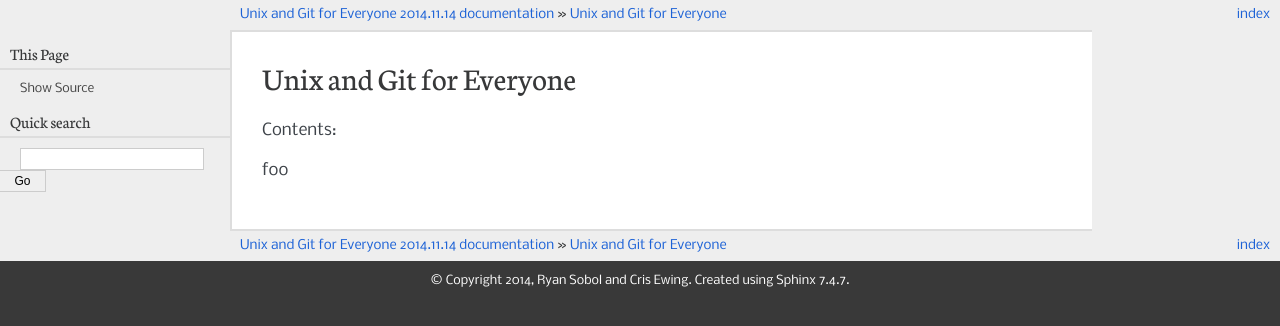
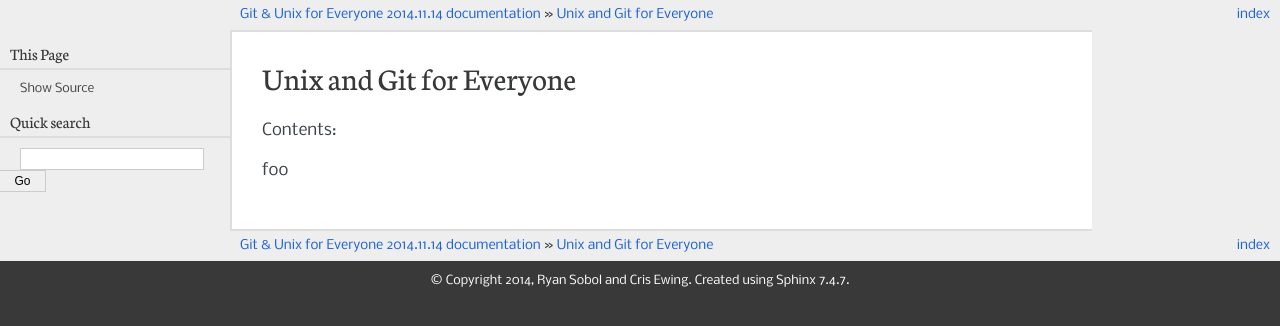
Before and after one commit to cewing/cf-uge, a Sphinx documentation site: the page built from source/index.rst, in a window 1280 px wide. Shown: the top 326 px of the page. Built offline with Sphinx 7.4.7, drawn with Linux system fonts in a browser that asks for light colours; formulas are drawn with MathJax 3.

Commit message:
fix naming

```diff
--- a/source/conf.py
+++ b/source/conf.py
@@ -1,6 +1,6 @@
 # -*- coding: utf-8 -*-
 #
-# Unix and Git for Everyone documentation build configuration file, created by
+# Git & Unix for Everyone documentation build configuration file, created by
 # sphinx-quickstart on Fri Nov 14 11:41:40 2014.
 #
 # This file is execfile()d with the current directory set to its
@@ -50,7 +50,7 @@
 master_doc = 'index'
 
 # General information about the project.
-project = u'Unix and Git for Everyone'
+project = u'Git & Unix for Everyone'
 copyright = u'2014, Ryan Sobol and Cris Ewing'
 
 # The version info for the project you're documenting, acts as replacement for
@@ -183,7 +183,7 @@
 #html_file_suffix = None
 
 # Output file base name for HTML help builder.
-htmlhelp_basename = 'UnixandGitforEveryonedoc'
+htmlhelp_basename = 'GitAndUnixforEveryonedoc'
 
 
 # -- Options for LaTeX output ---------------------------------------------
@@ -203,7 +203,7 @@
 # (source start file, target name, title,
 #  author, documentclass [howto, manual, or own class]).
 latex_documents = [
-  ('index', 'UnixandGitforEveryone.tex', u'Unix and Git for Everyone Documentation',
+  ('index', 'GitAndUnixforEveryone.tex', u'Git & Unix for Everyone Documentation',
    u'Ryan Sobol and Cris Ewing', 'manual'),
 ]
 
@@ -233,7 +233,7 @@
 # One entry per manual page. List of tuples
 # (source start file, name, description, authors, manual section).
 man_pages = [
-    ('index', 'unixandgitforeveryone', u'Unix and Git for Everyone Documentation',
+    ('index', 'unixandgitforeveryone', u'Git & Unix for Everyone Documentation',
      [u'Ryan Sobol and Cris Ewing'], 1)
 ]
 
@@ -247,8 +247,8 @@
 # (source start file, target name, title, author,
 #  dir menu entry, description, category)
 texinfo_documents = [
-  ('index', 'UnixandGitforEveryone', u'Unix and Git for Everyone Documentation',
-   u'Ryan Sobol and Cris Ewing', 'UnixandGitforEveryone', 'One line description of project.',
+  ('index', 'GitAndUnixforEveryone', u'Git & Unix for Everyone Documentation',
+   u'Ryan Sobol and Cris Ewing', 'GitAndUnixforEveryone', 'One line description of project.',
    'Miscellaneous'),
 ]
 
@@ -271,9 +271,10 @@
     'hieroglyph',
 ]
 
-slide_title = 'Unix and Git for Everyone'
+slide_title = 'Git & Unix for Everyone'
 slide_theme = 'slides2'
 slide_levels = 3
+autoslides = False
 
 # Place custom static assets in the _static directory and uncomment
 # the following lines to include them
@@ -305,13 +306,13 @@
 # -- Options for Epub output ----------------------------------------------
 
 # Bibliographic Dublin Core info.
-epub_title = u'Unix and Git for Everyone'
+epub_title = u'Git & Unix for Everyone'
 epub_author = u'Ryan Sobol and Cris Ewing'
 epub_publisher = u'Ryan Sobol and Cris Ewing'
 epub_copyright = u'2014, Ryan Sobol and Cris Ewing'
 
 # The basename for the epub file. It defaults to the project name.
-#epub_basename = u'Unix and Git for Everyone'
+#epub_basename = u'Git & Unix for Everyone'
 
 # The HTML theme for the epub output. Since the default themes are not optimized
 # for small screen space, using the same theme for HTML and epub output is
```
